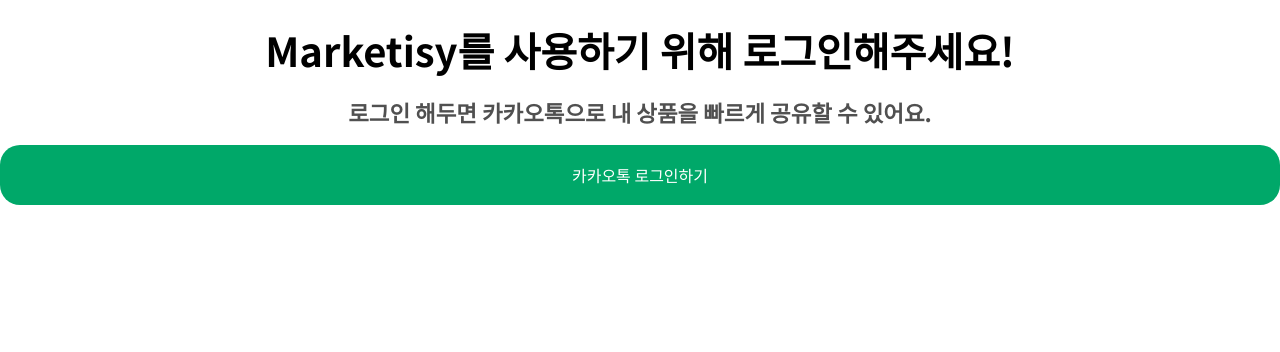
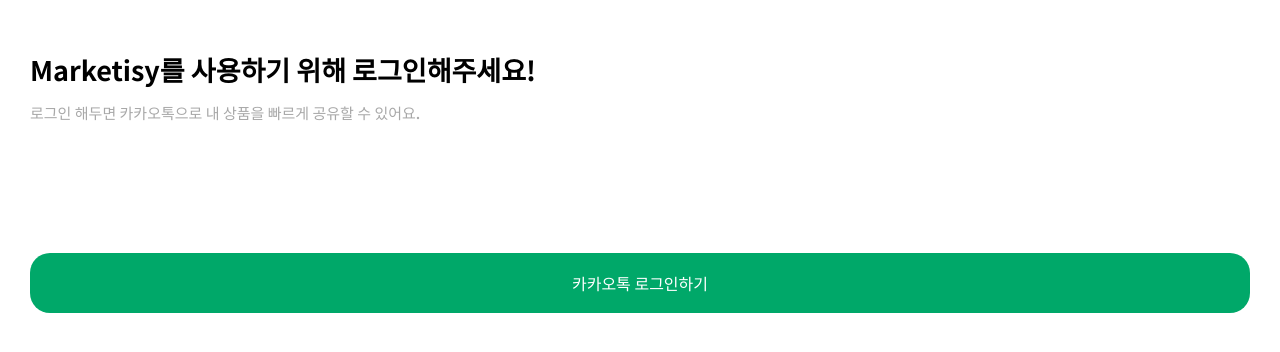
Before and after one commit to Team-Brand-AI/brand-ai-frontend, a React (Create React App) app: page /get-started/login in a window 1280 px wide. Shown: the top 352 px of the page. Built offline with nearby package versions, Linux system fonts and the light colour scheme.

Commit message:
login local complete

```diff
--- a/src/pages/GetStartedPage.jsx
+++ b/src/pages/GetStartedPage.jsx
@@ -95,7 +95,7 @@
 
     Login: () => {
         function SocialKakao() {
-            const REDIRECT_URI=`http://localhost:3001/get-started/terms-of-use`;
+            const REDIRECT_URI=`http://localhost:3000/get-started/terms-of-use`;
             const REST_API_KEY=`d57feeaf862b3d286ce2ca7c21039022`;
 
             //REST API 형식
--- a/src/pages/GetStartedPage.scss
+++ b/src/pages/GetStartedPage.scss
@@ -1,4 +1,35 @@
 @import "@styles/utils.scss";
+
+.page-get-started__login_back {
+    .heading .heading__title {
+        font-size: 27px;
+        text-align: left;
+        line-height: 40px;
+        margin-left: 30px;
+        margin-right: 30px;
+        margin-top: 50px;
+        margin-bottom: 10px;
+    }
+
+    .heading .heading__subtitle {
+        font-size: 15px;
+        text-align: left;
+        margin-left: 30px;
+        margin-right: 30px;
+        line-height: 25px;
+        font-weight: 500;
+        color: rgb(168, 168, 168);
+    }
+
+    .login-page-container__btn {
+        display: flex;
+        align-items: center;
+        margin-left: 30px;
+        margin-right: 30px;
+        margin-top: 10%;
+        color: rgb(43, 174, 102);
+    }
+}
 
 .page-get-started__terms-of-use {
     .terms-of-use__container {
```
